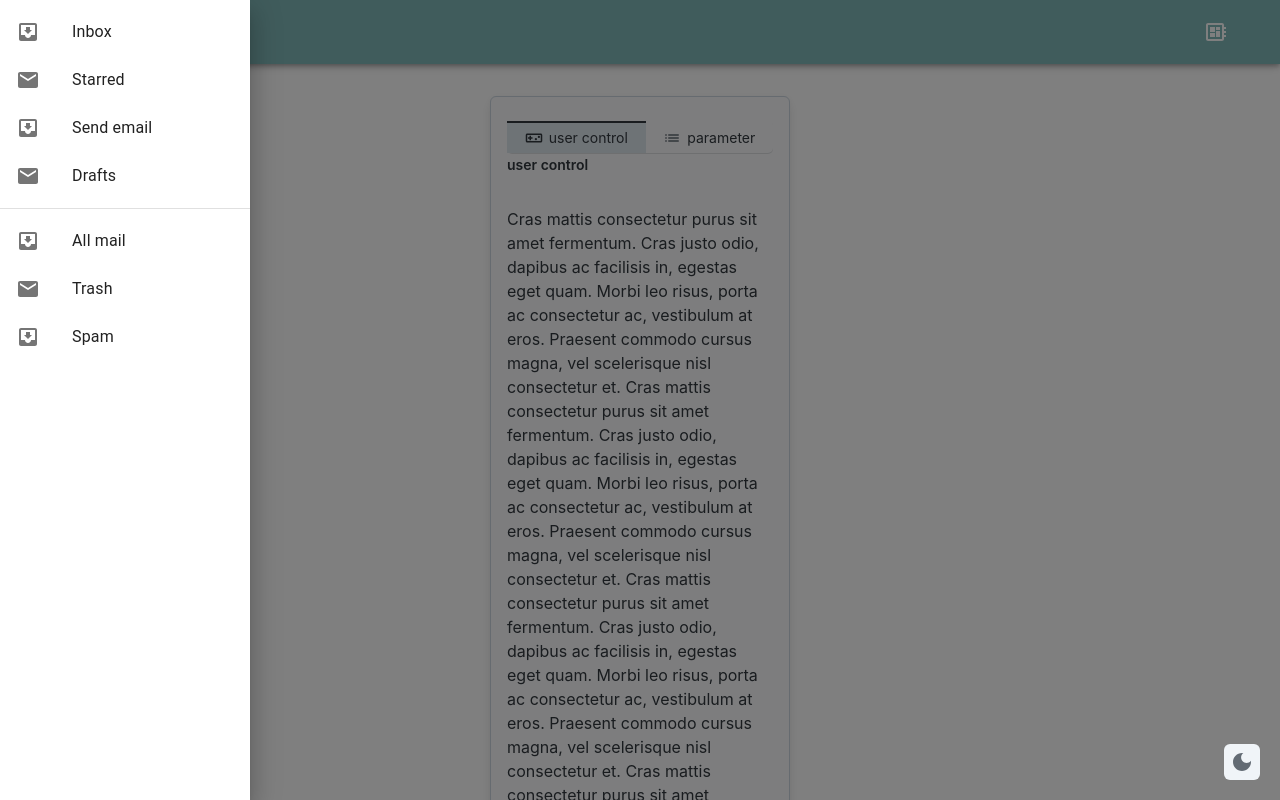
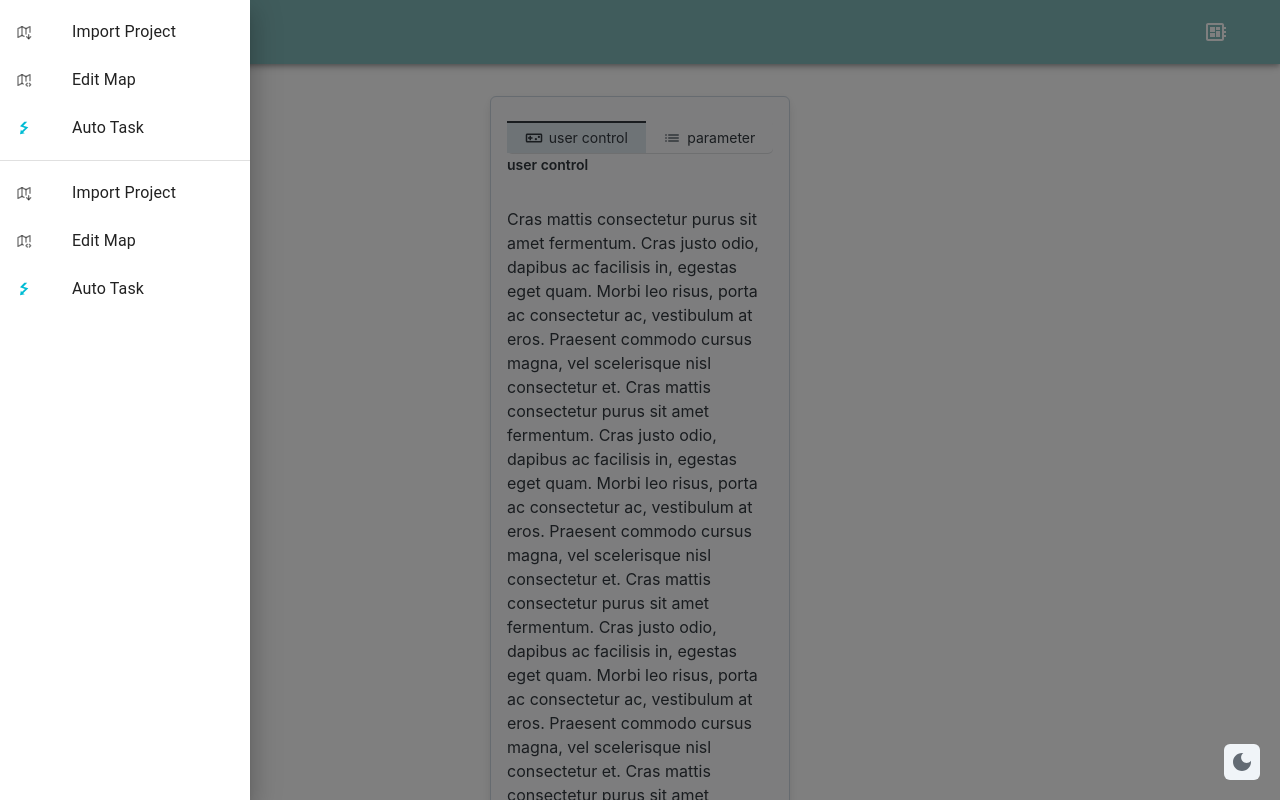
Before and after one commit to BlackTea12/mui_tutorial, a React (Create React App) app: page / in a window 1280 px wide. Both pictures are taken after a click on the button 36 px from the left and 32 px from the top of the page. Shown: the top 800 px of the page. Built offline with nearby package versions, Linux system fonts and the light colour scheme.

Commit message:
[update] data structure for drawer menu added

```diff
--- a/package.json
+++ b/package.json
@@ -15,6 +15,7 @@
     "@testing-library/user-event": "^13.5.0",
     "react": "^18.3.1",
     "react-dom": "^18.3.1",
+    "react-icons": "^5.2.1",
     "react-scripts": "5.0.1",
     "web-vitals": "^2.1.4"
   },
--- a/src/components/LeftDrawer.js
+++ b/src/components/LeftDrawer.js
@@ -7,10 +7,10 @@ import ListItem from '@mui/material/ListItem';
 import ListItemButton from '@mui/material/ListItemButton';
 import ListItemIcon from '@mui/material/ListItemIcon';
 import ListItemText from '@mui/material/ListItemText';
-import InboxIcon from '@mui/icons-material/MoveToInbox';
-import MailIcon from '@mui/icons-material/Mail';
 import IconButton from '@mui/material/IconButton';
 import MenuIcon from '@mui/icons-material/Menu';
+
+import { DrawerMenu } from '../views/data/DrawerMenu';
 
 export default function LeftDrawer(props) {
   const [open, setOpen] = React.useState(false);
@@ -22,26 +22,26 @@ export default function LeftDrawer(props) {
   const DrawerList = (
     <Box sx={{ width: 250 }} role="presentation" onClick={toggleDrawer(false)}>
       <List>
-        {['Inbox', 'Starred', 'Send email', 'Drafts'].map((text, index) => (
-          <ListItem key={text} disablePadding>
+        {DrawerMenu.map((item, index) => (
+          <ListItem key={index} disablePadding>
             <ListItemButton>
               <ListItemIcon>
-                {index % 2 === 0 ? <InboxIcon /> : <MailIcon />}
+                {item.icon}
               </ListItemIcon>
-              <ListItemText primary={text} />
+              <ListItemText primary={item.title} />
             </ListItemButton>
           </ListItem>
         ))}
       </List>
       <Divider />
       <List>
-        {['All mail', 'Trash', 'Spam'].map((text, index) => (
-          <ListItem key={text} disablePadding>
+        {DrawerMenu.map((item, index) => (
+          <ListItem key={index} disablePadding>
             <ListItemButton>
               <ListItemIcon>
-                {index % 2 === 0 ? <InboxIcon /> : <MailIcon />}
+                {item.icon}
               </ListItemIcon>
-              <ListItemText primary={text} />
+              <ListItemText primary={item.title} />
             </ListItemButton>
           </ListItem>
         ))}
--- /dev/null
+++ b/src/views/data/DrawerMenu.js
@@ -0,0 +1,21 @@
+import { TbMapDown  } from "react-icons/tb";
+import { TbMapCode } from "react-icons/tb";
+import { FcElectricity } from "react-icons/fc";
+
+const DrawerMenu = [
+  {
+    title: "Import Project",
+    icon: <TbMapDown/>,
+  },
+  {
+    title: "Edit Map",
+    icon: <TbMapCode/>,
+  }
+  ,
+  {
+    title: "Auto Task",
+    icon: <FcElectricity/>,
+  }
+];
+
+export {DrawerMenu};
```
Also changed, not shown: 1 other file (tests, documents, lock files or other folders).
